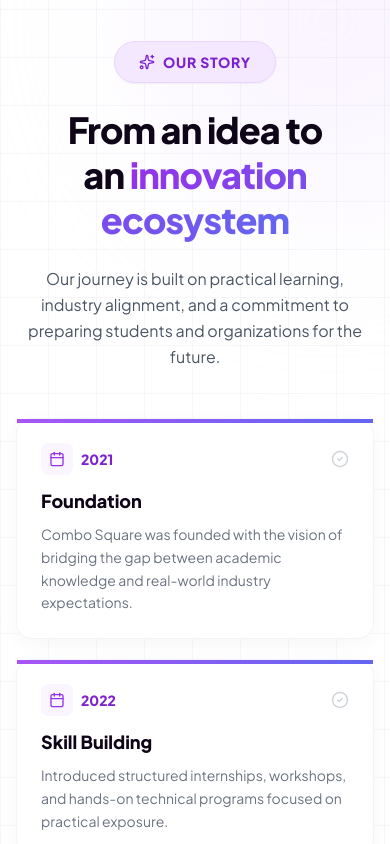
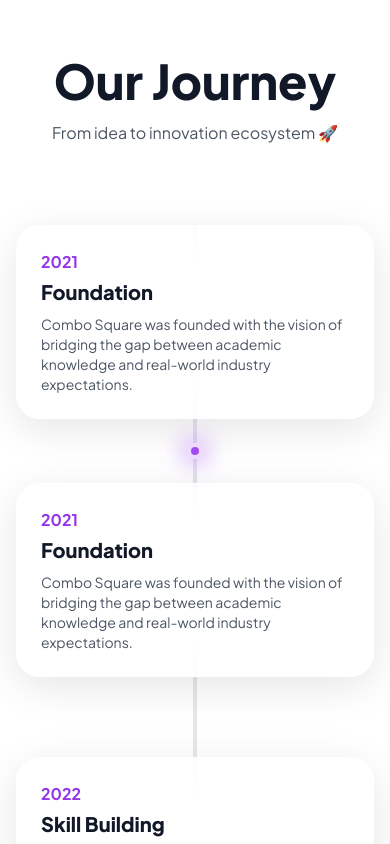
Before and after one commit to Prasanna-S-1/cs, a React (Vite) app: page /about in a window 390 px wide. Shown: the part 1220-2064 px from the top of the page. Built offline with nearby package versions, Linux system fonts and the light colour scheme.

Commit message:
Added my project files

```diff
--- a/package.json
+++ b/package.json
@@ -14,6 +14,7 @@
     "framer-motion": "^12.27.0",
     "lucide-react": "^0.562.0",
     "react": "^19.2.0",
+    "react-countup": "^6.5.3",
     "react-dom": "^19.2.0",
     "react-router-dom": "^7.12.0",
     "tailwind-merge": "^3.4.0"
--- a/src/components/sections/about/OurStory.jsx
+++ b/src/components/sections/about/OurStory.jsx
@@ -1,8 +1,6 @@
-import React from "react";
-import { motion } from "framer-motion";
-import { Sparkles, ArrowUpRight, Calendar, CheckCircle2 } from "lucide-react";
+import React, { useRef } from "react";
+import { motion, useScroll, useTransform } from "framer-motion";
 
-/* ===== CONTENT ===== */
 const journey = [
   {
     year: "2021",
@@ -17,146 +15,116 @@
   {
     year: "2023",
     title: "Expansion",
-    desc: "Expanded into branding, digital marketing, and creative services for startups and educational institutions.",
+    desc: "Expanded into branding, digital marketing, and creative services.",
   },
   {
     year: "2024",
     title: "Innovation Hub",
-    desc: "Evolved into a full-scale EdTech and Innovation Hub serving students, colleges, and businesses.",
+    desc: "Evolved into a full-scale EdTech and Innovation Hub.",
   },
 ];
 
 const OurStory = () => {
+  const ref = useRef(null);
+
+  // 🔥 SCROLL LINE ANIMATION
+  const { scrollYProgress } = useScroll({
+    target: ref,
+    offset: ["start center", "end end"],
+  });
+
+  const height = useTransform(scrollYProgress, [0, 1], ["0%", "100%"]);
+
   return (
-    <section className="relative bg-white overflow-hidden">
+    <section ref={ref} className="relative py-24 bg-white overflow-hidden">
 
-      {/* ===== BACKGROUND EFFECTS ===== */}
-      <div className="absolute top-[-100px] right-[-100px] w-[320px] h-[320px] sm:w-[420px] sm:h-[420px] bg-purple-100/60 rounded-full blur-[100px]" />
-      <div className="absolute bottom-[-120px] left-[-120px] w-[420px] h-[420px] sm:w-[520px] sm:h-[520px] bg-purple-500/10 rounded-full blur-[160px]" />
-
-      {/* Grid Pattern */}
-      <div className="absolute inset-0 bg-[linear-gradient(rgba(0,0,0,0.03)_1px,transparent_1px),linear-gradient(90deg,rgba(0,0,0,0.03)_1px,transparent_1px)] bg-[size:48px_48px]" />
-
-      <div className="relative z-10 container mx-auto px-4 sm:px-6 lg:px-10 py-20 lg:py-28">
-
-        {/* ===== HEADER ===== */}
-        <div className="max-w-4xl mx-auto text-center mb-12 lg:mb-16">
-
-          {/* BIG OUR STORY BADGE */}
-          <motion.span
-            initial={{ opacity: 0, y: 12 }}
-            whileInView={{ opacity: 1, y: 0 }}
-            viewport={{ once: true }}
-            transition={{ duration: 0.4 }}
-            className="inline-flex items-center gap-2 px-6 py-2.5 mb-6 rounded-full bg-purple-100 border border-purple-200 text-purple-700 text-sm sm:text-base font-extrabold tracking-wider uppercase shadow-sm"
-          >
-            <Sparkles size={16} />
-            Our Story
-          </motion.span>
-
-          {/* MAIN HEADING */}
-          <motion.h2
-            initial={{ opacity: 0, y: 14 }}
-            whileInView={{ opacity: 1, y: 0 }}
-            viewport={{ once: true }}
-            transition={{ delay: 0.1 }}
-            className="text-4xl sm:text-5xl lg:text-6xl font-extrabold tracking-tight leading-tight text-[#0f0518]"
-          >
-            From an idea to an{" "}
-            <span className="text-transparent bg-clip-text bg-gradient-to-r from-purple-600 to-indigo-500">
-              innovation ecosystem
-            </span>
-          </motion.h2>
-
-          {/* SUBTEXT */}
-          <motion.p
-            initial={{ opacity: 0, y: 14 }}
-            whileInView={{ opacity: 1, y: 0 }}
-            viewport={{ once: true }}
-            transition={{ delay: 0.2 }}
-            className="mt-6 max-w-3xl mx-auto text-gray-600 text-base sm:text-lg leading-relaxed"
-          >
-            Our journey is built on practical learning, industry alignment,
-            and a commitment to preparing students and organizations for the future.
-          </motion.p>
+      {/* HEADER */}
+      <div className="text-center mb-20">
+        <h2 className="text-5xl font-black mb-4">
+          Our Journey
+        </h2>
+        <p className="text-gray-600 max-w-2xl mx-auto">
+          From idea to innovation ecosystem 🚀
+        </p>
       </div>
 
-        {/* ===== CONTENT GRID ===== */}
-        <div className="grid grid-cols-1 lg:grid-cols-12 gap-10 lg:gap-14 items-start">
+      <div className="relative max-w-6xl mx-auto px-4">
 
-          {/* TIMELINE */}
-          <div className="lg:col-span-7">
-            <div className="grid grid-cols-1 sm:grid-cols-2 gap-5">
-              {journey.map((item, index) => (
+        {/* 🔥 ANIMATED GRADIENT LINE */}
+        <div className="absolute left-1/2 top-0 w-[4px] h-full -translate-x-1/2 bg-gray-200 rounded-full" />
+
         <motion.div
+          style={{ height }}
+          className="absolute left-1/2 top-0 w-[4px] -translate-x-1/2 bg-gradient-to-b from-purple-500 via-pink-500 to-indigo-500 rounded-full"
+        />
+
+        {journey.map((item, index) => {
+          const isLeft = index % 2 === 0;
+
+          return (
+            <div
               key={index}
-                  initial={{ opacity: 0, y: 20 }}
-                  whileInView={{ opacity: 1, y: 0 }}
-                  viewport={{ once: true }}
-                  transition={{ delay: index * 0.1 }}
-                  whileHover={{ y: -6 }}
-                  className="relative bg-white rounded-2xl p-6 border border-gray-100 shadow-[0_4px_20px_rgba(0,0,0,0.04)] hover:shadow-[0_14px_36px_rgba(0,0,0,0.1)] transition-all"
+              className="relative flex flex-col md:flex-row items-center justify-between mb-20"
             >
-                  <div className="absolute top-0 left-0 w-full h-1 bg-gradient-to-r from-purple-500 to-indigo-500" />
 
-                  <div className="flex items-center justify-between mb-3">
-                    <div className="flex items-center gap-2">
-                      <div className="p-2 rounded-lg bg-purple-50 text-purple-600">
-                        <Calendar size={16} />
-                      </div>
-                      <span className="text-sm font-extrabold text-purple-700">
+              {/* LEFT */}
+              <div className={`w-full md:w-5/12 ${isLeft ? "block" : "md:invisible"}`}>
+                <motion.div
+                  initial={{ opacity: 0, x: -80, scale: 0.9 }}
+                  whileInView={{ opacity: 1, x: 0, scale: 1 }}
+                  transition={{ duration: 0.6 }}
+                  whileHover={{ y: -10, scale: 1.02 }}
+                  className="bg-white/70 backdrop-blur-xl p-6 rounded-3xl border border-white shadow-[0_10px_40px_rgba(0,0,0,0.1)] hover:shadow-[0_20px_60px_rgba(0,0,0,0.2)] transition-all"
+                >
+                  <h3 className="text-purple-600 font-bold mb-1">
                     {item.year}
-                      </span>
-                    </div>
-                    <CheckCircle2 size={18} className="text-gray-300 group-hover:text-green-500 transition-colors" />
-                  </div>
-
-                  <h4 className="text-lg font-extrabold text-[#0f0518] mb-2">
+                  </h3>
+                  <h4 className="font-black text-xl mb-2">
                     {item.title}
                   </h4>
-
-                  <p className="text-sm text-gray-500 leading-relaxed">
+                  <p className="text-gray-600 text-sm">
                     {item.desc}
                   </p>
                 </motion.div>
-              ))}
-            </div>
               </div>
 
-          {/* IMAGE */}
-          <div className="lg:col-span-5 flex justify-center">
+              {/* 💥 ULTRA DOT */}
+              <div className="relative z-10 flex items-center justify-center my-6 md:my-0">
+
+                {/* ripple */}
+                <span className="absolute w-10 h-10 bg-purple-400/30 rounded-full animate-ping" />
+
+                {/* glow */}
+                <span className="absolute w-6 h-6 bg-purple-400 rounded-full blur-md opacity-80" />
+
+                {/* core dot */}
+                <span className="w-4 h-4 bg-purple-600 rounded-full border-4 border-white shadow-xl" />
+              </div>
+
+              {/* RIGHT */}
+              <div className={`w-full md:w-5/12 ${!isLeft ? "block" : "md:invisible"}`}>
                 <motion.div
-              initial={{ opacity: 0, scale: 0.95 }}
-              whileInView={{ opacity: 1, scale: 1 }}
-              viewport={{ once: true }}
-              transition={{ delay: 0.3 }}
-              className="relative w-full rounded-[2rem] overflow-hidden border border-white/20 shadow-2xl bg-white"
+                  initial={{ opacity: 0, x: 80, scale: 0.9 }}
+                  whileInView={{ opacity: 1, x: 0, scale: 1 }}
+                  transition={{ duration: 0.6 }}
+                  whileHover={{ y: -10, scale: 1.02 }}
+                  className="bg-white/70 backdrop-blur-xl p-6 rounded-3xl border border-white shadow-[0_10px_40px_rgba(0,0,0,0.1)] hover:shadow-[0_20px_60px_rgba(0,0,0,0.2)] transition-all"
                 >
-              <img
-                src="https://images.unsplash.com/photo-1521737604893-d14cc237f11d?auto=format&fit=crop&q=80&w=1400"
-                alt="Combo Square Team"
-                className="w-full h-[260px] sm:h-[320px] lg:h-[420px] object-cover"
-              />
-
-              <div className="absolute inset-0 bg-gradient-to-t from-black/60 via-black/20 to-transparent" />
-
-              <div className="absolute bottom-5 left-5 right-5 bg-white/95 backdrop-blur-md p-4 rounded-xl shadow-lg flex items-center justify-between">
-                <div>
-                  <p className="text-[11px] text-gray-500 font-bold uppercase tracking-wide">
-                    Since 2021
+                  <h3 className="text-purple-600 font-bold mb-1">
+                    {item.year}
+                  </h3>
+                  <h4 className="font-black text-xl mb-2">
+                    {item.title}
+                  </h4>
+                  <p className="text-gray-600 text-sm">
+                    {item.desc}
                   </p>
-                  <p className="text-sm font-extrabold text-[#0f0518]">
-                    Building Future Talent
-                  </p>
-                </div>
-                <div className="w-9 h-9 rounded-full bg-purple-100 flex items-center justify-center text-purple-600">
-                  <ArrowUpRight size={18} />
-                </div>
-              </div>
                 </motion.div>
               </div>
 
             </div>
+          );
+        })}
       </div>
     </section>
   );
--- a/src/pages/Contact.jsx
+++ b/src/pages/Contact.jsx
@@ -194,7 +194,7 @@
           type="submit"
           className="sm:col-span-2 mt-2 inline-flex items-center justify-center gap-3 px-7 py-4 rounded-2xl bg-purple-500 hover:bg-purple-600 text-white font-black shadow-2xl transition-all active:scale-95"
         >
-          Send Message 🚀
+          Send Message
         </button>
 
       </form>
--- /dev/null
+++ b/src/pages/ServiceDetails.jsx
@@ -0,0 +1,108 @@
+import { useParams } from "react-router-dom";
+
+const services = [
+  {
+    title: "IT Services",
+    desc: "Full Stack Development, AI & ML, Data Analytics, Cloud Computing, and Cybersecurity solutions.",
+    image:
+      "https://images.unsplash.com/photo-1518770660439-4636190af475",
+    points: [
+      "Full Stack Web & App Development",
+      "AI & Machine Learning Solutions",
+      "Cloud & DevOps Integration",
+      "Cybersecurity & Data Protection",
+    ],
+  },
+  {
+    title: "Core Domains",
+    desc: "IoT, Robotics, Embedded Systems, and Automation programs.",
+    image:
+      "https://images.unsplash.com/photo-1581090700227-1e37b190418e",
+    points: [
+      "IoT Product Development",
+      "Robotics & Automation",
+      "Embedded Systems Design",
+      "Industry-Based Projects",
+    ],
+  },
+  {
+    title: "Creative Services",
+    desc: "UI/UX Design, Digital Marketing, Branding, and Video Editing.",
+    image:
+      "https://images.unsplash.com/photo-1556761175-4b46a572b786",
+    points: [
+      "UI/UX Design",
+      "Social Media Marketing",
+      "Brand Identity",
+      "Video Editing & Content Creation",
+    ],
+  },
+  {
+    title: "Training & Hackathons",
+    desc: "Internships, Workshops, Corporate Training, and Hackathons.",
+    image:
+      "https://images.unsplash.com/photo-1522202176988-66273c2fd55f",
+    points: [
+      "Internship Programs",
+      "Hands-on Workshops",
+      "Corporate Training",
+      "Hackathons & Events",
+    ],
+  },
+];
+
+const ServiceDetails = () => {
+  const { id } = useParams();
+  const service = services[id];
+
+  return (
+    <section className="py-16 bg-white">
+
+      <div className="max-w-6xl mx-auto px-6">
+
+        {/* TITLE */}
+        <div className="text-center mb-12">
+          <h1 className="text-4xl sm:text-5xl font-black text-purple-600 mb-4">
+            {service?.title}
+          </h1>
+          <p className="text-gray-600 text-lg max-w-2xl mx-auto">
+            {service?.desc}
+          </p>
+        </div>
+
+        {/* IMAGE */}
+        <div className="mb-12">
+          <img
+            src={service?.image}
+            alt={service?.title}
+            className="w-full h-[300px] object-cover rounded-3xl shadow-lg"
+          />
+        </div>
+
+        {/* FEATURES */}
+        <div className="grid sm:grid-cols-2 gap-6 mb-16">
+          {service?.points.map((point, index) => (
+            <div
+              key={index}
+              className="p-6 rounded-2xl bg-purple-50 border border-purple-100 shadow-sm"
+            >
+              <p className="font-semibold text-gray-800">
+                ✅ {point}
+              </p>
+            </div>
+          ))}
+        </div>
+
+        {/* CTA */}
+        <div className="text-center">
+          <button className="px-8 py-4 bg-purple-600 text-white rounded-2xl font-bold hover:bg-purple-700 transition">
+            Get Started
+          </button>
+        </div>
+
+      </div>
+    </section>
+  );
+};
+
+export default ServiceDetails;
--- a/src/pages/Services.jsx
+++ b/src/pages/Services.jsx
@@ -4,7 +4,7 @@
 // Components
 import ServicesHero from '../components/sections/services/ServicesHero';
 import ServiceShowcase from '../components/sections/services/ServiceShowcase';
-import CTA from '../components/sections/CTA'; // Reuse the explosive CTA from Home
+import CTA from '../components/sections/CTA';
 
 const Services = () => {
   useEffect(() => {
```
Also changed, not shown: src/App.jsx (+49 -29 lines), src/components/sections/FAQ.jsx (+18 -57 lines), src/components/sections/Services.jsx (+16 -13 lines), src/components/sections/Stats.jsx (+32 -14 lines), src/components/sections/services/ServiceShowcase.jsx (+11 -11 lines), 1 other file (tests, documents, lock files or other folders). Lines whose indentation alone changed are shown as unchanged.
